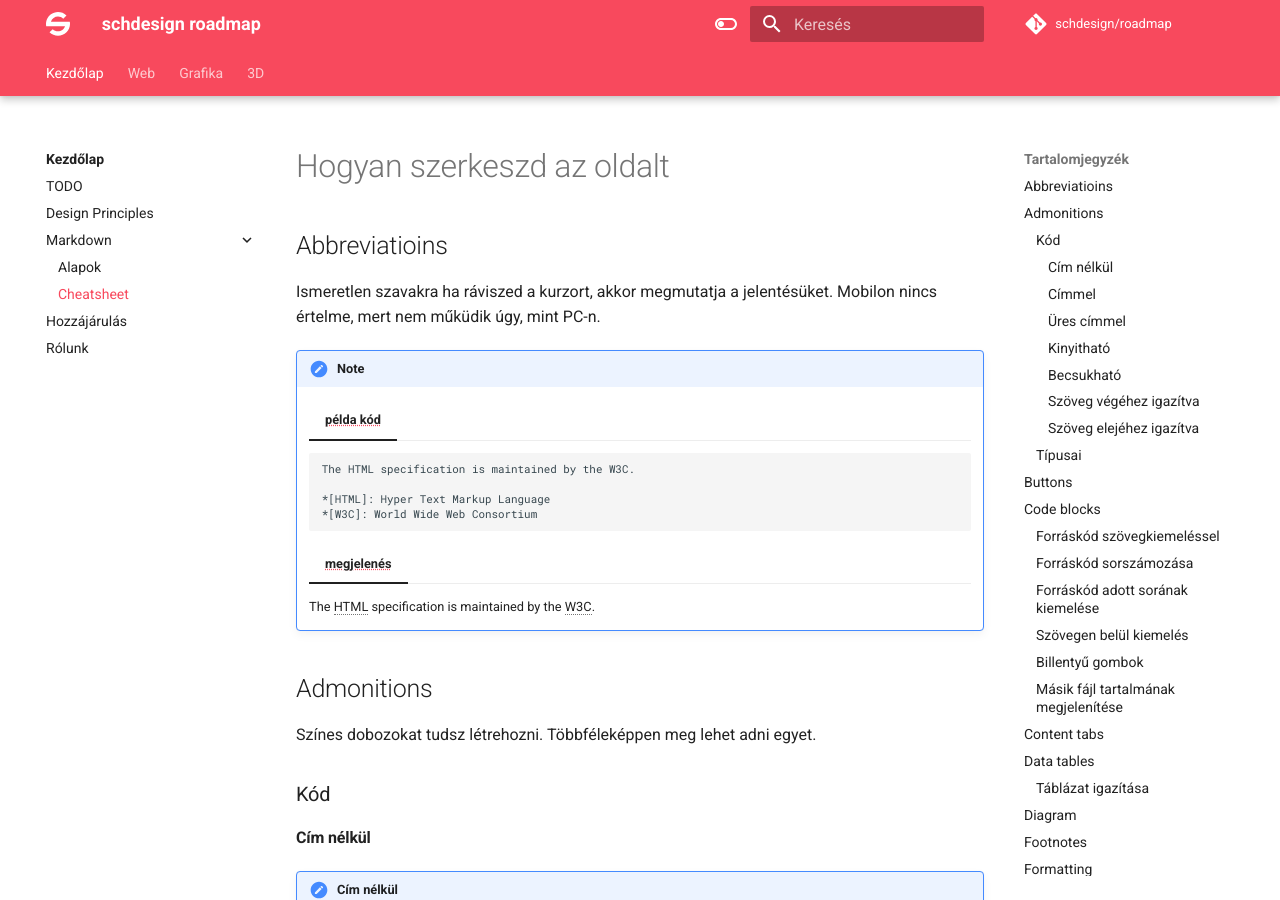
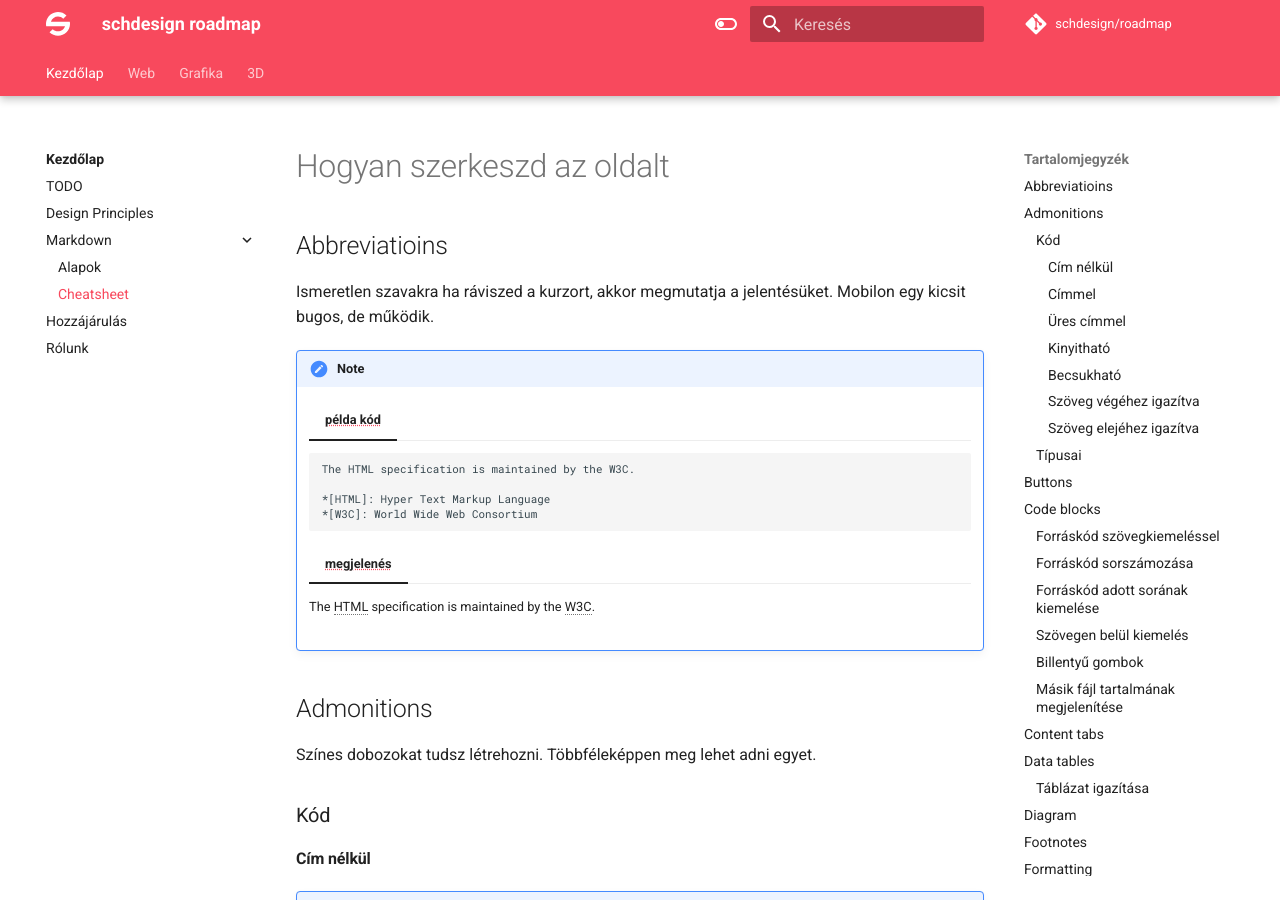
Before and after one commit to simonyiszk/schdesign-roadmap, an MkDocs documentation site: the page built from docs/schdesign/tutorial/markdown-cheatsheet.md, in a window 1280 px wide and 900 px high. Built offline with MkDocs 1.6.1 and Material for MkDocs 9.7.7, drawn with Linux system fonts in a browser that asks for light colours; emoji names are drawn with the system emoji font; comment, search, counter and statistics services are not loaded.

Commit message:
updated incorrect part

````diff
--- a/docs/schdesign/tutorial/markdown-cheatsheet.md
+++ b/docs/schdesign/tutorial/markdown-cheatsheet.md
@@ -9,7 +9,7 @@ date: June 12, 2021
 
 ## Abbreviatioins
 
-Ismeretlen szavakra ha ráviszed a kurzort, akkor megmutatja a jelentésüket. Mobilon nincs értelme, mert nem műküdik úgy, mint PC-n.
+Ismeretlen szavakra ha ráviszed a kurzort, akkor megmutatja a jelentésüket. Mobilon egy kicsit bugos, de működik.
 
 !!! note
     === "példa kód"
@@ -20,7 +20,7 @@ Ismeretlen szavakra ha ráviszed a kurzort, akkor megmutatja a jelentésüket. M
     *[W3C]: World Wide Web Consortium
     ```
     === "megjelenés"
-    The HTML specification is maintained by the W3C.
+    The HTML specification is maintained by the W3C.<br><br>
 
     *[HTML]: Hyper Text Markup Language
     *[W3C]: World Wide Web Consortium
````
